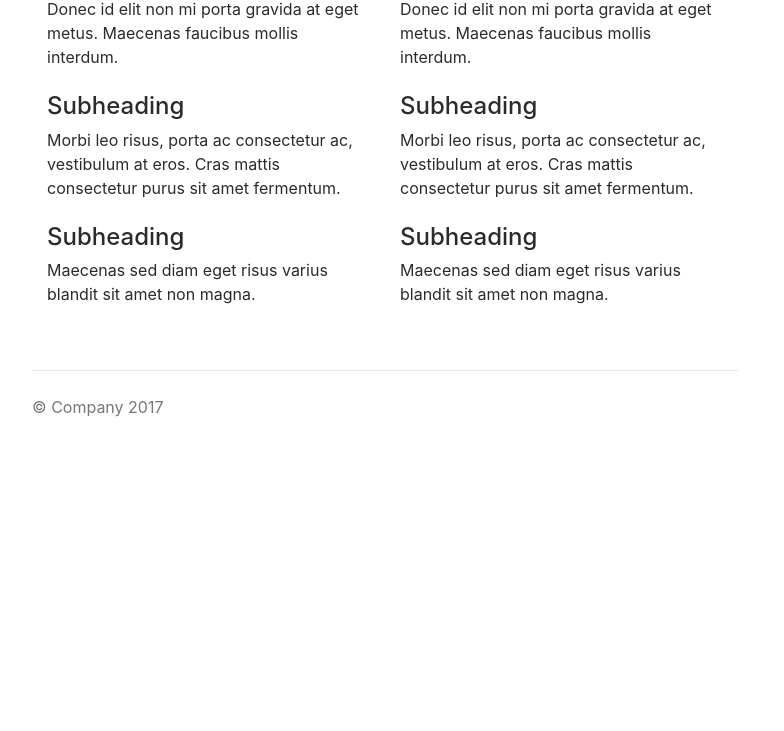
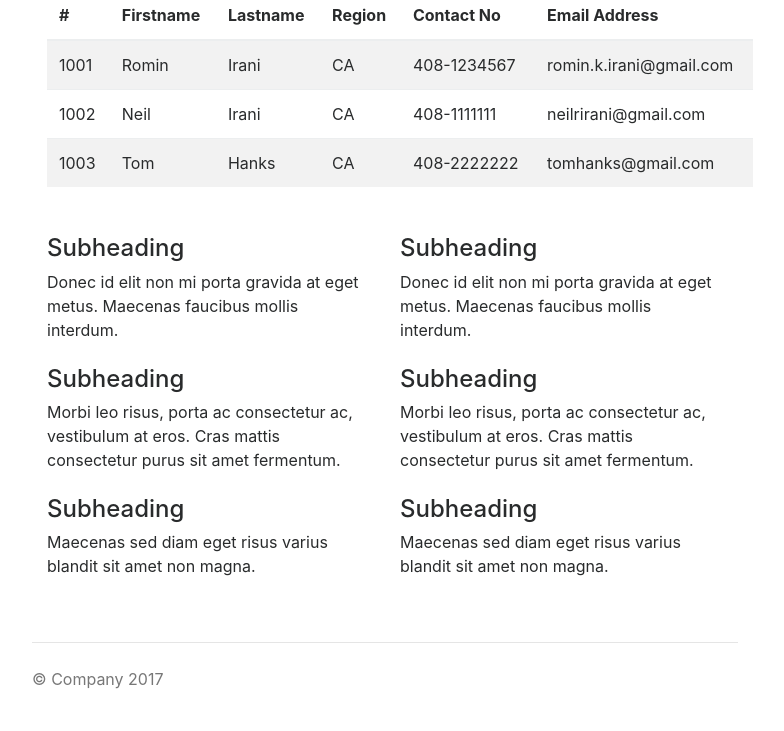
Before and after one commit to ShaninGitHub/codexy, a plain HTML site: page index.html at #!/view_records in a window 1280 px wide. Shown: the part 414-1145 px from the top of the page, without its empty margins (255-1039 px from the left). Before the commit the page ends 873 px from the top, so only its background shows below. Drawn offline with nearby package versions, Linux system fonts and the light colour scheme.

Commit message:
employee view page added

```diff
--- /dev/null
+++ b/employee_records.html
@@ -0,0 +1,26 @@
+<div class="container" ng-controller="employeeRecords">
+  <h2>Employee Records</h2>
+  <table class="table table-striped">
+    <thead>
+      <tr>
+	      <th>#</th>
+        <th>Firstname</th>
+        <th>Lastname</th>
+        <th>Region</th>
+		<th>Contact No</th>
+		<th>Email Address</th>
+      </tr>
+    </thead>
+    <tbody>
+      <tr  ng-repeat="emp in data">
+	    <td>{{emp.userId}}</td>
+        <td>{{emp.firstName}}</td>
+        <td>{{emp.lastName}}</td>
+        <td>{{emp.region}}</td>
+		 <td>{{emp.phoneNumber}}</td>
+		  <td>{{emp.emailAddress}}</td>
+      </tr>
+
+    </tbody>
+  </table>
+</div>
--- a/employees.json
+++ b/employees.json
@@ -1,7 +1,7 @@
 {
 "Employees" : [
 {
-"userId":"rirani",
+"userId":"1001",
 "jobTitleName":"Developer",
 "firstName":"Romin",
 "lastName":"Irani",
@@ -12,7 +12,7 @@
 "emailAddress":"romin.k.irani@gmail.com"
 },
 {
-"userId":"nirani",
+"userId":"1002",
 "jobTitleName":"Developer",
 "firstName":"Neil",
 "lastName":"Irani",
@@ -23,7 +23,7 @@
 "emailAddress":"neilrirani@gmail.com"
 },
 {
-"userId":"thanks",
+"userId":"1003",
 "jobTitleName":"Program Directory",
 "firstName":"Tom",
 "lastName":"Hanks",
--- a/index.html
+++ b/index.html
@@ -29,7 +29,7 @@
               <a class="nav-link" href="#!register">Register</a>
             </li>
             <li class="nav-item">
-              <a class="nav-link" href="#">Contact</a>
+              <a class="nav-link" href="#!view_records">View Employee Records</a>
             </li>
           </ul>
         </nav>
--- a/js/app.js
+++ b/js/app.js
@@ -1,9 +1,9 @@
 	var app=angular.module("codexyApp",["ngRoute"]);
-	app.controller("employeeController",function($scope,$http){
+	app.controller("employeeRecords",function($scope,$http){
 	$scope.data=[];
 	$http.get("employees.json").then(function(response)
 	{
-	$scope.data=response.data;
+	$scope.data=response.data.Employees;
 	});
 
 	});
@@ -11,7 +11,11 @@
   $routeProvider
   .when("/register", {
     templateUrl : "register.html"
-  }).
+  })
+   .when("/view_records", {
+    templateUrl : "employee_records.html"
+  })
+  .
   otherwise("",{
    templateUrl : "index.html"
   })
```
